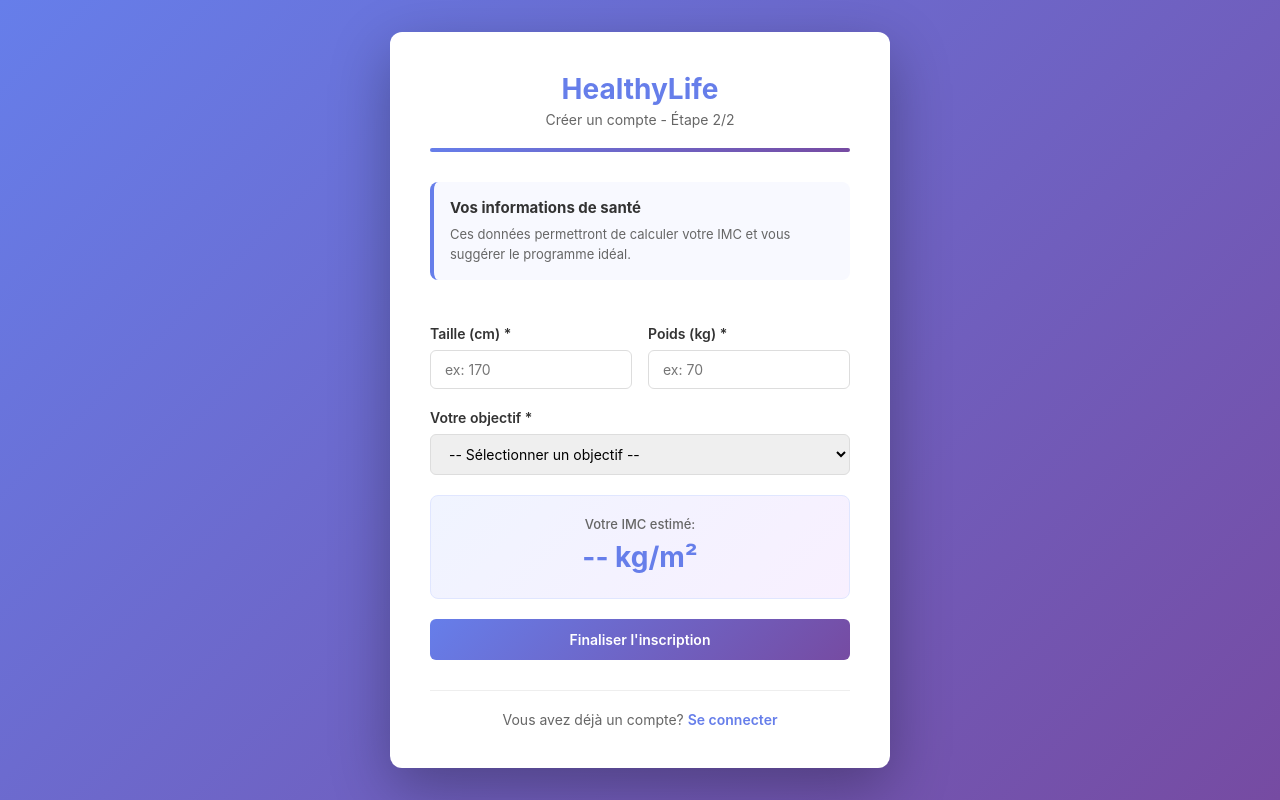
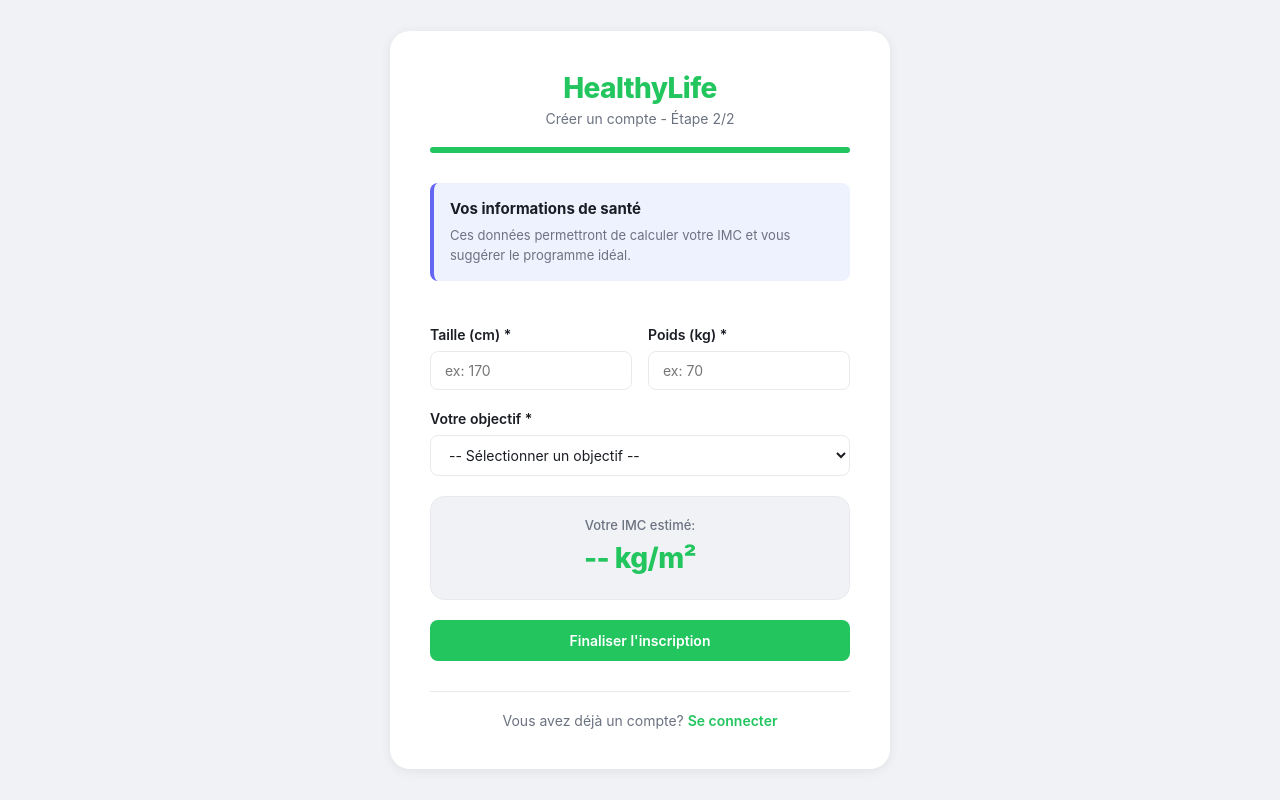
Before and after one commit to iriantsoaangeli/Regime, a CodeIgniter 4 app: the page made by app/Views/auth/register-step2.php in a window 1280 px wide. Run offline with PHP 8.4 and a stand-in for CodeIgniter, Linux system fonts and the light colour scheme; the template is opened without the code that fills it, so the values that code supplies are empty; some libraries are stand-ins or nearby versions.

```diff
--- a/app/Views/auth/register-step2.php
+++ b/app/Views/auth/register-step2.php
@@ -122,7 +122,7 @@
             align-items: center;
             justify-content: center;
             min-height: 100vh;
-            background: linear-gradient(135deg, #667eea 0%, #764ba2 100%);
+            background: var(--bg);
             font-family: -apple-system, BlinkMacSystemFont, 'Segoe UI', Roboto, sans-serif;
             margin: 0;
             padding: 20px;
@@ -134,58 +134,60 @@
         }
 
         .auth-card {
-            background: white;
-            border-radius: 12px;
-            box-shadow: 0 20px 60px rgba(0, 0, 0, 0.3);
+            background: var(--surface);
+            border-radius: var(--radius-lg);
+            box-shadow: var(--shadow-card);
             padding: 40px;
         }
 
         .auth-title {
             text-align: center;
-            color: #667eea;
+            color: var(--green);
             margin: 0 0 5px 0;
             font-size: 28px;
-            font-weight: 700;
+            font-weight: 800;
+            letter-spacing: -0.02em;
         }
 
         .auth-subtitle {
             text-align: center;
-            color: #666;
+            color: var(--text-secondary);
             margin: 0 0 20px 0;
             font-size: 14px;
         }
 
         .progress-bar {
-            height: 4px;
-            background: #eee;
-            border-radius: 2px;
+            height: 6px;
+            background: var(--border);
+            border-radius: 3px;
             margin-bottom: 30px;
             overflow: hidden;
         }
 
         .progress-fill {
             height: 100%;
-            background: linear-gradient(90deg, #667eea 0%, #764ba2 100%);
+            background: var(--green);
             transition: width 0.3s ease;
         }
 
         .health-info-card {
-            background: #f8f9ff;
+            background: var(--indigo-light);
             padding: 16px;
-            border-radius: 8px;
+            border-radius: var(--radius-sm);
             margin-bottom: 25px;
-            border-left: 4px solid #667eea;
+            border-left: 4px solid var(--indigo);
         }
 
         .health-info-card h3 {
             margin: 0 0 8px 0;
-            color: #333;
+            color: var(--text-primary);
             font-size: 15px;
+            font-weight: 700;
         }
 
         .info-text {
             margin: 0;
-            color: #666;
+            color: var(--text-secondary);
             font-size: 13px;
             line-height: 1.5;
         }
@@ -210,76 +212,78 @@
 
         .form-label {
             font-weight: 600;
-            color: #333;
+            color: var(--text-primary);
             font-size: 14px;
         }
 
         .form-input {
             padding: 10px 14px;
-            border: 1px solid #ddd;
-            border-radius: 6px;
+            border: 1px solid var(--border);
+            border-radius: var(--radius-sm);
             font-size: 14px;
             font-family: inherit;
-            transition: border-color 0.2s;
+            transition: border-color var(--transition);
+            background: #fff;
+            color: var(--text-primary);
         }
 
         .form-input:focus {
             outline: none;
-            border-color: #667eea;
-            box-shadow: 0 0 0 3px rgba(102, 126, 234, 0.1);
+            border-color: var(--green);
         }
 
         .form-error {
-            color: #e74c3c;
+            color: #dc2626;
             font-size: 12px;
         }
 
         .imc-preview {
-            background: linear-gradient(135deg, #f0f4ff 0%, #f8f0ff 100%);
+            background: var(--bg);
             padding: 20px;
-            border-radius: 8px;
+            border-radius: var(--radius-md);
             text-align: center;
-            border: 1px solid #e0e6ff;
+            border: 1px solid var(--border);
         }
 
         .imc-label {
             margin: 0 0 8px 0;
-            color: #666;
+            color: var(--text-secondary);
             font-size: 13px;
             font-weight: 500;
         }
 
         .imc-value {
             margin: 0 0 4px 0;
-            color: #667eea;
+            color: var(--green);
             font-size: 28px;
-            font-weight: 700;
+            font-weight: 800;
+            letter-spacing: -0.02em;
         }
 
         .imc-category {
             margin: 0;
-            color: #666;
+            color: var(--text-secondary);
             font-size: 13px;
         }
 
         .btn {
             padding: 12px 16px;
             border: none;
-            border-radius: 6px;
+            border-radius: var(--radius-sm);
             font-size: 14px;
             font-weight: 600;
             cursor: pointer;
-            transition: all 0.2s;
+            transition: all var(--transition);
         }
 
         .btn-primary {
-            background: linear-gradient(135deg, #667eea 0%, #764ba2 100%);
+            background: var(--green);
             color: white;
         }
 
         .btn-primary:hover {
             transform: translateY(-2px);
-            box-shadow: 0 10px 20px rgba(102, 126, 234, 0.3);
+            background: #16a34a;
         }
 
         .btn-full {
@@ -290,17 +294,17 @@
             text-align: center;
             margin-top: 30px;
             padding-top: 20px;
-            border-top: 1px solid #eee;
+            border-top: 1px solid var(--border);
         }
 
         .auth-footer p {
-            color: #666;
+            color: var(--text-secondary);
             font-size: 14px;
             margin: 0;
         }
 
         .auth-footer a {
-            color: #667eea;
+            color: var(--green);
             text-decoration: none;
             font-weight: 600;
         }
@@ -311,15 +315,15 @@
 
         .alert {
             padding: 12px 16px;
-            border-radius: 6px;
+            border-radius: var(--radius-sm);
             margin-bottom: 20px;
             font-size: 14px;
         }
 
         .alert-error {
-            background: #ffe0e0;
-            color: #c70039;
-            border: 1px solid #ffb3ba;
+            background: var(--red-light, #fee2e2);
+            color: var(--red, #ef4444);
+            border: 1px solid #fecaca;
         }
 
         @media (max-width: 600px) {
```
Also changed, not shown: app/Views/auth/register-step1.php (+43 -29 lines), public/assets/register.js (added).
